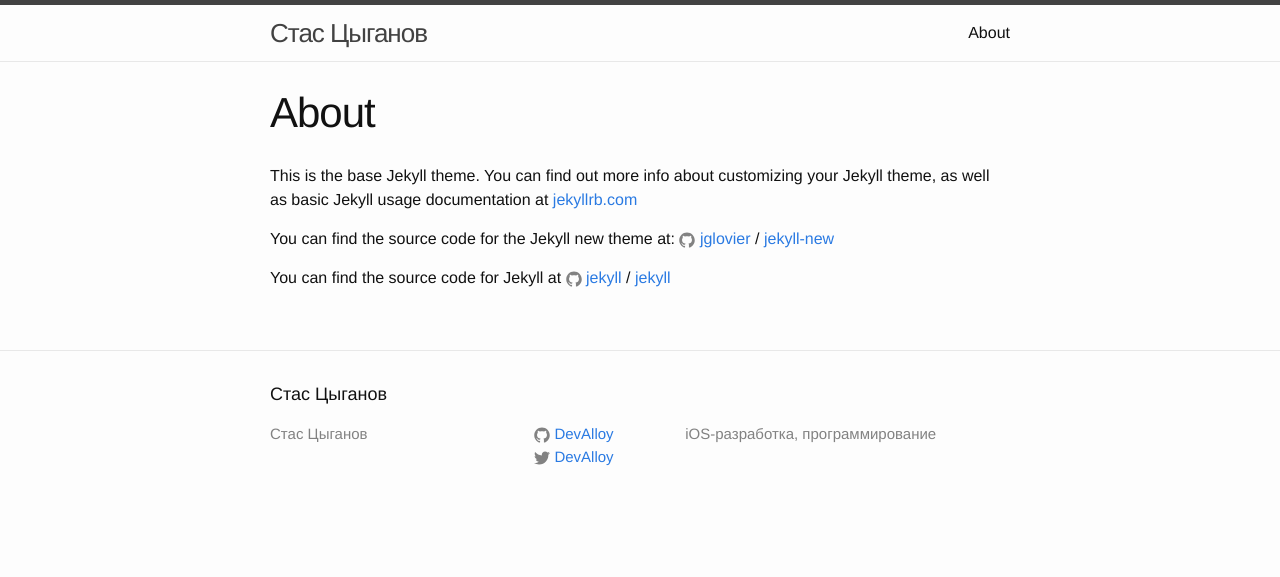
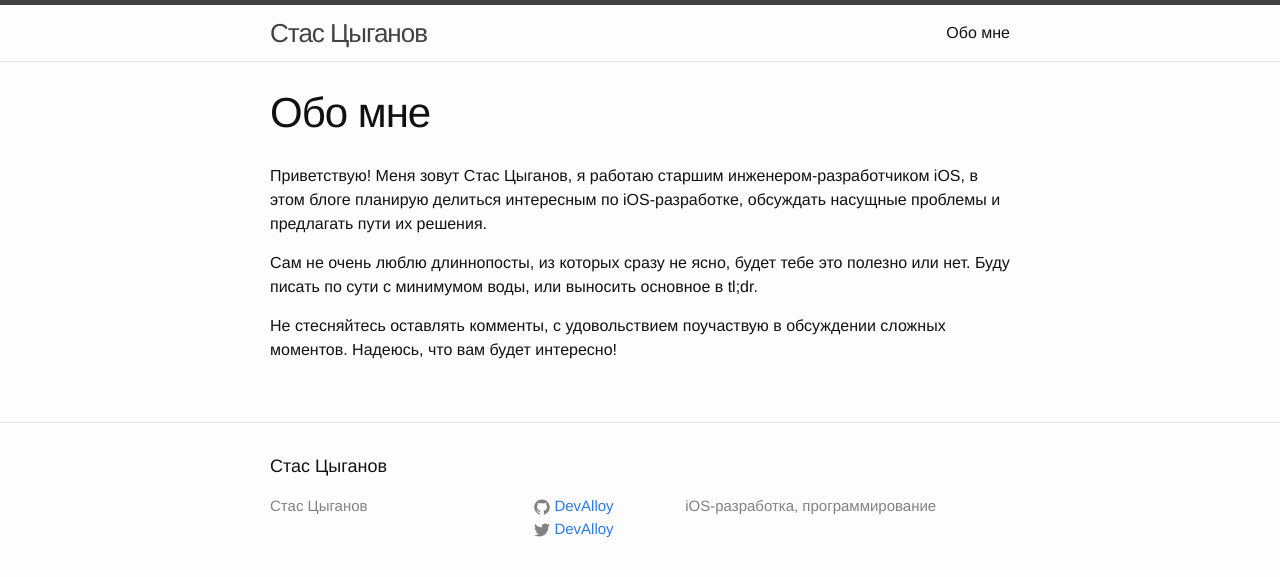
Before and after one commit to DevAlloy/DevAlloy.github.io, a Jekyll site: the page built from about.md, in a window 1280 px wide. Shown: the top 577 px of the page. Built offline with Jekyll 4.4.1, drawn with Linux system fonts in a browser that asks for light colours.

Commit message:
Обновлена страница about.

```diff
--- a/about.md
+++ b/about.md
@@ -1,15 +1,11 @@
 ---
 layout: page
-title: About
+title: Обо мне
 permalink: /about/
 ---
 
-This is the base Jekyll theme. You can find out more info about customizing your Jekyll theme, as well as basic Jekyll usage documentation at [jekyllrb.com](http://jekyllrb.com/)
+Приветствую! Меня зовут Стас Цыганов, я работаю старшим инженером-разработчиком iOS, в этом блоге планирую делиться интересным по iOS-разработке, обсуждать насущные проблемы и предлагать пути их решения.
 
-You can find the source code for the Jekyll new theme at:
-{% include icon-github.html username="jglovier" %} /
-[jekyll-new](https://github.com/jglovier/jekyll-new)
+Сам не очень люблю длиннопосты, из которых сразу не ясно, будет тебе это полезно или нет. Буду писать по сути с минимумом воды, или выносить основное в tl;dr.
 
-You can find the source code for Jekyll at
-{% include icon-github.html username="jekyll" %} /
-[jekyll](https://github.com/jekyll/jekyll)
+Не стесняйтесь оставлять комменты, с удовольствием поучаствую в обсуждении сложных моментов. Надеюсь, что вам будет интересно!
```
